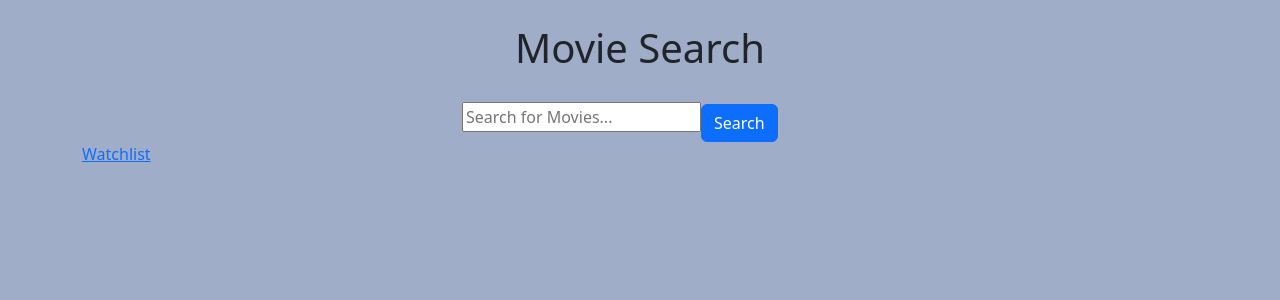
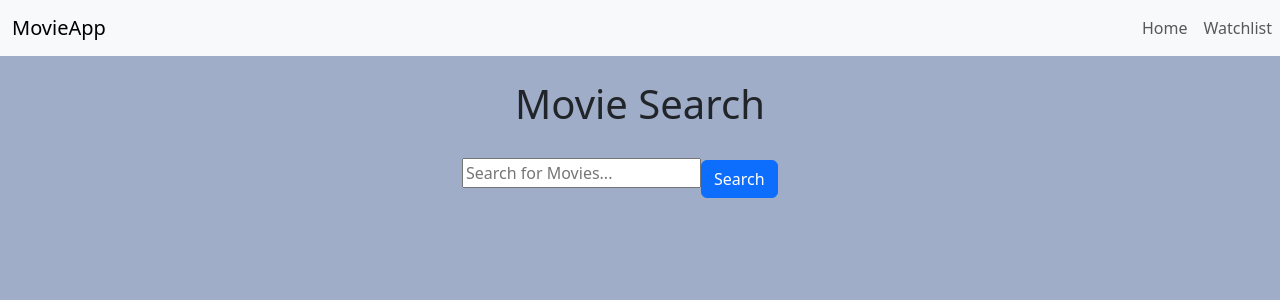
Before and after one commit to zxeni1/t3w8-movie-search, a React (Vite) app: page / in a window 1280 px wide. Shown: the top 300 px of the page. Built offline with nearby package versions, Linux system fonts and the light colour scheme.

Commit message:
navbar added

```diff
--- a/src/App.jsx
+++ b/src/App.jsx
@@ -4,12 +4,14 @@ import { Route, BrowserRouter as Router, Routes } from 'react-router-dom';
 import Home from './pages/Home.jsx';
 import WatchlistProvider from './context/WatchlistContext.jsx';
 import Watchlist from './pages/Watchlist.jsx';
+import Navbar from './components/Navbar.jsx';
 
 function App() {
 
   return (
     <WatchlistProvider>
       <Router>
+        <Navbar />
         <Routes>
           <Route path='/' element={<Home />} />
           <Route path='/watchlist' element={<Watchlist />} />
@@ -20,4 +22,4 @@ function App() {
   )
 }
 
-export default App
+export default App;
--- a/src/components/MovieCard.jsx
+++ b/src/components/MovieCard.jsx
@@ -6,10 +6,13 @@ export default function MovieCard({movie}){
     const { addToWatchlist } = useWatchlist();
 
     return (
-        <div className="col-md-4 movie-card">
+        <div className="col-md-4 movie-card" style={{maxWidth: '18rem'}}>
             <h3>{movie.Title}</h3>
             <p>{movie.Year}</p>
-            <img src={movie.Poster} alt={`${movie.Title} Poster`} />
+            <img
+            src={movie.Poster}
+            alt={`${movie.Title} Poster`}
+            className='card-img-top'/>
             <button onClick={() => addToWatchlist(movie)}>Add to Watchlist</button>
         </div>
     )
--- /dev/null
+++ b/src/components/Navbar.jsx
@@ -0,0 +1,22 @@
+import React from "react";
+import { Link } from "react-router-dom";
+
+export default function Navbar(){
+    return(
+        <nav className="navbar navbar-expand navbar-light bg-light">
+            <div className="container-fluid">
+                <Link className="navbar-brand" to="/">MovieApp</Link>
+            </div>
+            <div className="collapse navbar-collapse">
+                <ul className="navbar-nav">
+                    <li className="nav-item">
+                        <Link className="nav-link" to='/'>Home</Link>
+                    </li>
+                    <li className="nav-item">
+                        <Link className="nav-link" to='/watchlist'>Watchlist</Link>
+                    </li>
+                </ul>
+            </div>
+        </nav>
+    )
+}
--- a/src/pages/Home.jsx
+++ b/src/pages/Home.jsx
@@ -39,7 +39,7 @@ export default function Home() {
                     <button className="btn btn-primary btn-block mt-2" onClick={fetchMovies}>Search</button>
                 </div>
 
-                <Link to='/watchlist'>Watchlist</Link>
+
             </div>
             <div className="row mt-4">
                 {
```
Also changed, not shown: 1 other file (tests, documents, lock files or other folders).
